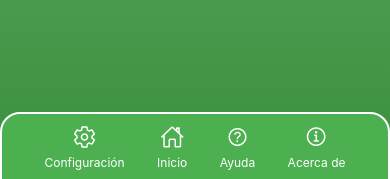
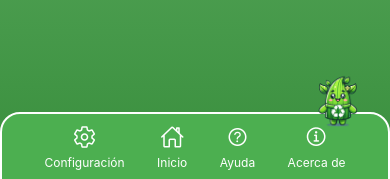
Before and after one commit to MeBustamante/Proyecto-Quinchao-Recicla, a React Native app: screen /Programas1 in a window 390 px wide. Shown: the part 662-841 px from the top of the page. Built offline with nearby package versions, Linux system fonts and the light colour scheme.

Commit message:
cambios extras y imagen de mascota

```diff
--- a/MenuInferior.js
+++ b/MenuInferior.js
@@ -1,10 +1,16 @@
 import React from 'react';
-import { View, Text, TouchableOpacity, StyleSheet } from 'react-native';
+import { View, Text, TouchableOpacity, StyleSheet, Image } from 'react-native';
 import { Ionicons } from '@expo/vector-icons'; // Para los íconos de Ionicons
 
 const MenuInferior = ({ navigation }) => {
   return (
     <View style={styles.menuContainer}>
+      {/* Mascota posicionada encima del menú inferior */}
+      <Image
+        source={require('./assets/mascota.png')} // Asegúrate de que esta sea la ruta correcta
+        style={styles.mascotaImage}
+      />
+
       {/* Botón de Configuración (izquierda) */}
       <TouchableOpacity style={styles.menuButton}>
         <Ionicons name="settings-outline" size={24} color="white" />
@@ -58,6 +64,14 @@ const styles = StyleSheet.create({
     fontSize: 12,
     marginTop: 5,
   },
+  mascotaImage: {
+    position: 'absolute',
+    right: 20, // Ajusta la distancia a la derecha
+    bottom: 50, // Ajusta la distancia desde el fondo del menú inferior
+    width: 60,  // Ajusta el tamaño de la imagen
+    height: 60, // Ajusta el tamaño de la imagen
+    zIndex: 1,  // Asegura que esté encima de los botones
+  },
 });
 
 export default MenuInferior; // El export default permanece intacto
--- a/Programas1.js
+++ b/Programas1.js
@@ -174,10 +174,10 @@ const styles = StyleSheet.create({
     backButton: {
         backgroundColor: '#FF0000',
         paddingVertical: 10,
-        paddingHorizontal: 20,
+        paddingHorizontal: 30,
         borderRadius: 10,
-        borderWidth: 1,
-        borderColor: '#000',
+        borderWidth: 2,
+        borderColor: '#000',  // Border black for both buttons
         flex: 1, marginRight: 10,
     },
     backButtonText: {
@@ -188,10 +188,10 @@ const styles = StyleSheet.create({
     goButton: {
         backgroundColor: '#4CAF50',
         paddingVertical: 10,
-        paddingHorizontal: 20,
+        paddingHorizontal: 30,
         borderRadius: 10,
-        borderWidth: 1,
-        borderColor: '#000',
+        borderWidth: 2,
+        borderColor: '#000',  // Border black for both buttons
         flex: 1,
     },
     goButtonText: {
```
Also changed, not shown: assets/mascota.png (added).
